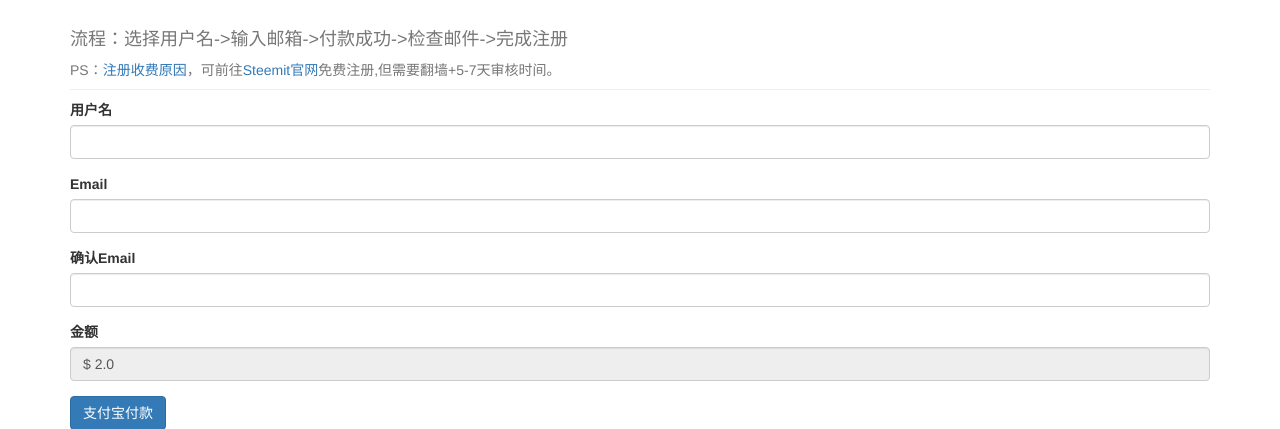
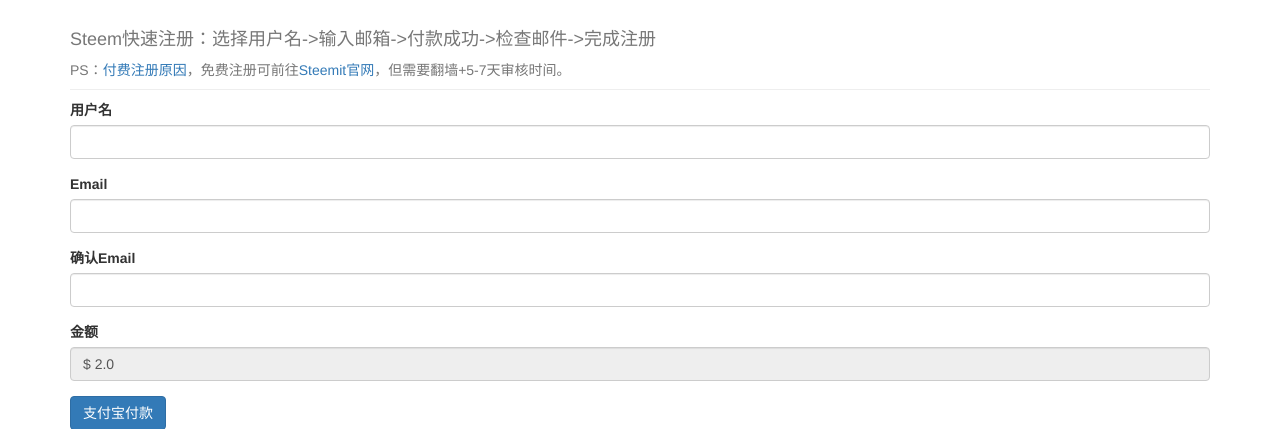
Before and after one commit to dapp8coder/cnsteem, a Flask app: page / in a window 1280 px wide. Shown: the part 52-481 px from the top of the page. Run offline with Flask 2, Linux system fonts and the light colour scheme; some libraries are stand-ins or nearby versions.

Commit message:
update the home page

```diff
--- a/app/templates/index.html
+++ b/app/templates/index.html
@@ -4,8 +4,8 @@
 
 {% block page_content %}
 <div class="page-header text-muted">
-    <h4>流程：选择用户名->输入邮箱->付款成功->检查邮件->完成注册 </h4>
-    <span>PS：<a href="https://steemit.com/cn/@skenan/cnsteem-io" target="_blank">注册收费原因</a>，可前往<a href="https://steemit.com/pick_account" target="_blank">Steemit官网</a>免费注册,但需要翻墙+5-7天审核时间。</span>
+    <h4>Steem快速注册：选择用户名->输入邮箱->付款成功->检查邮件->完成注册 </h4>
+    <span>PS：<a href="https://steemit.com/cn/@skenan/cnsteem-io" target="_blank">付费注册原因</a>，免费注册可前往<a href="https://steemit.com/pick_account" target="_blank">Steemit官网</a>，但需要翻墙+5-7天审核时间。</span>
 
 </div>
 {{ wtf.quick_form(form, button_map={'submit': 'primary'}) }}
```
